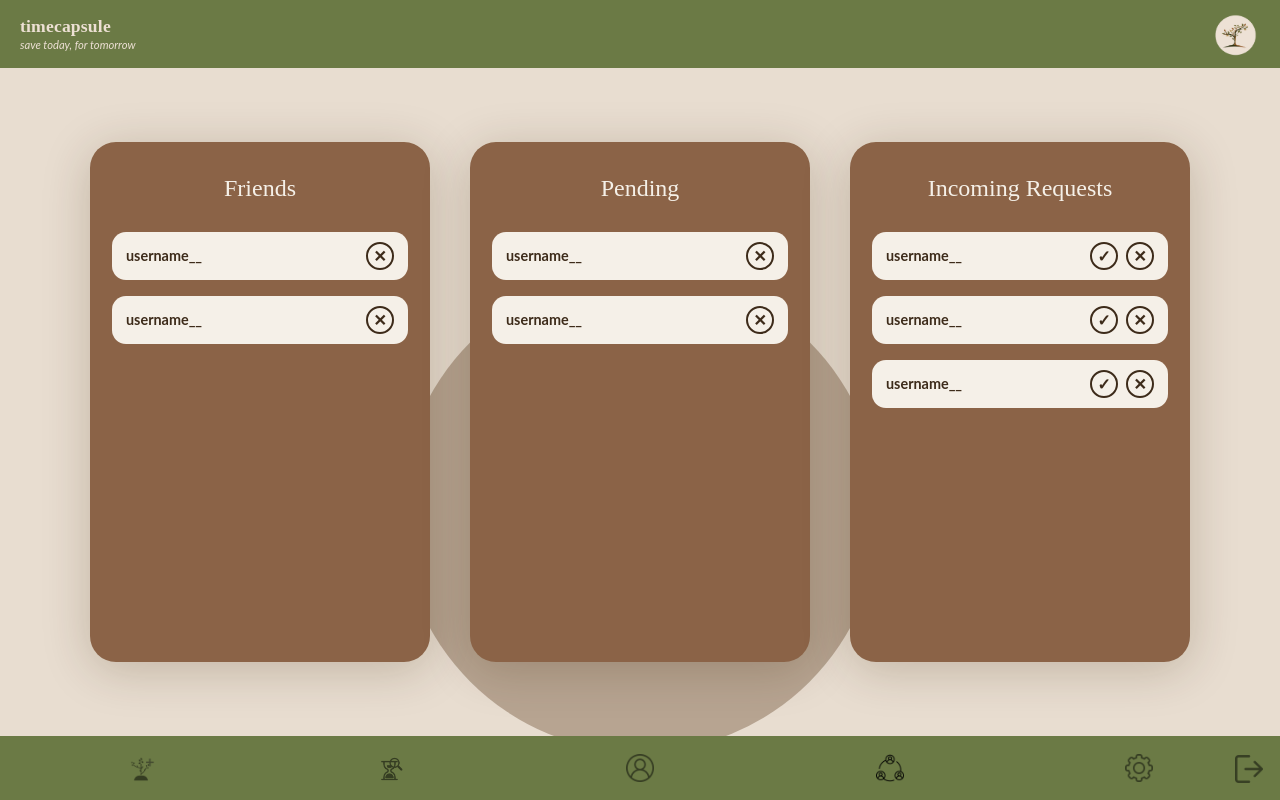
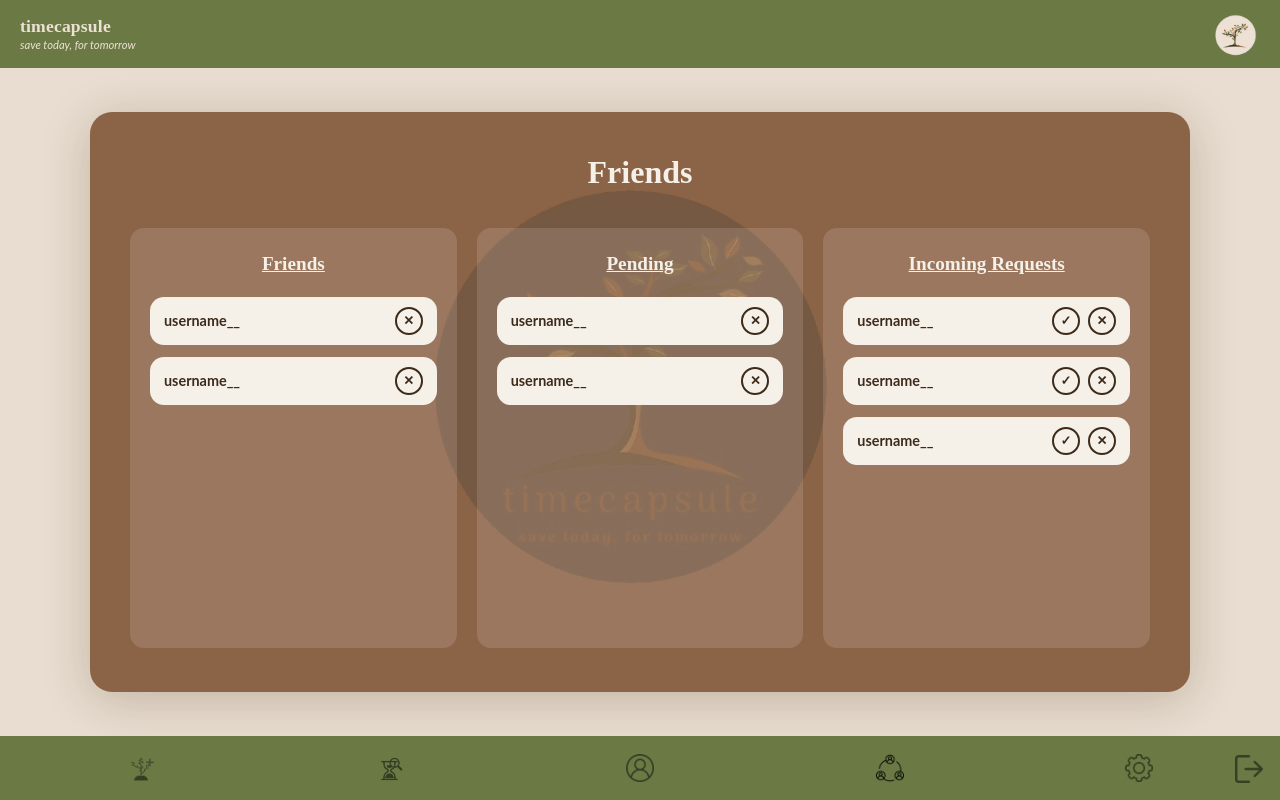
Before and after one commit to AdamCChan/CalHacks26, a Next.js app in the folder frontend/: page /friends in a window 1280 px wide. Built offline with nearby package versions, Linux system fonts and the light colour scheme.

Commit message:
updated friends page
made it more consistent with the settings page, and fixed water mark

```diff
--- a/frontend/app/friends/page.tsx
+++ b/frontend/app/friends/page.tsx
@@ -3,146 +3,116 @@
 import { useState } from "react";
 import Header1 from "@/components/Header1";
 import Footer from "@/components/Footer";
+import Image from "next/image";
+
+const assetsFolderPath = "/assets";
+const logoAndSloganDark = "logo_slogan_dark.png";
 
 export default function FriendsPage() {
   const [friends] = useState(["username__", "username__"]);
   const [pending] = useState(["username__", "username__"]);
   const [incoming] = useState(["username__", "username__", "username__"]);
 
-  function UserRow({
-    name,
-    variant,
-  }: {
-    name: string;
-    variant: "friend" | "pending" | "incoming";
-  }) {
+  function UserRow({ name, variant }: { name: string; variant: "friend" | "pending" | "incoming" }) {
     return (
-      <div
-        style={{
-          backgroundColor: "#f5f0e8",
-          borderRadius: "14px",
-          padding: "10px 14px",
-          display: "flex",
-          alignItems: "center",
-          justifyContent: "space-between",
-          fontFamily: "Lato, sans-serif",
-        }}
-      >
-        <span
-          style={{
-            fontWeight: 700,
-            color: "#3d2b1a",
-            fontSize: "0.9rem",
-          }}
-        >
+      <div style={{
+        backgroundColor: "#f5f0e8",
+        borderRadius: "14px",
+        padding: "10px 14px",
+        display: "flex",
+        alignItems: "center",
+        justifyContent: "space-between",
+        fontFamily: "Lato, sans-serif",
+      }}>
+        <span style={{ fontWeight: 700, color: "#3d2b1a", fontSize: "0.9rem" }}>
           {name}
         </span>
-
         <div style={{ display: "flex", gap: "8px" }}>
-          {variant === "incoming" && <button style={iconButtonStyle}>✓</button>}
-          <button style={iconButtonStyle}>✕</button>
+          {variant === "incoming" && (
+            <button style={rowBtnStyle}>✓</button>
+          )}
+          <button style={rowBtnStyle}>✕</button>
         </div>
       </div>
     );
   }
 
-  const iconButtonStyle: React.CSSProperties = {
-    width: "28px",
-    height: "28px",
-    borderRadius: "50%",
-    border: "2px solid #3d2b1a",
-    backgroundColor: "transparent",
-    cursor: "pointer",
-    fontWeight: 700,
-    color: "#3d2b1a",
-    display: "flex",
-    alignItems: "center",
-    justifyContent: "center",
-  };
-
   return (
-    <div
-      style={{
-        minHeight: "100dvh",
-        display: "flex",
-        flexDirection: "column",
-        backgroundColor: "#e8ddd0",
-      }}
-    >
+    <div style={{ minHeight: "100dvh", display: "flex", flexDirection: "column", backgroundColor: "#e8ddd0" }}>
       <Header1 />
 
-      <div
-        style={{
-          flex: 1,
-          display: "flex",
-          alignItems: "center",
-          justifyContent: "center",
-          padding: "40px 20px",
-        }}
-      >
-        <div
-          style={{
-            position: "relative",
-            width: "100%",
-            maxWidth: "1100px",
-          }}
-        >
-          {/* Watermark circle + text */}
+      <div style={{
+        flex: 1,
+        display: "flex",
+        alignItems: "center",
+        justifyContent: "center",
+        padding: "40px 20px",
+      }}>
+
+        {/* Outer card — same brown wrapper as settings */}
+        <div style={{
+          backgroundColor: "#8b6347",
+          borderRadius: "22px",
+          padding: "36px 40px 44px",
+          width: "100%",
+          maxWidth: "1100px",
+          position: "relative",
+          overflow: "hidden",
+          boxShadow: "0 8px 48px rgba(60, 35, 10, 0.22)",
+        }}>
+
+          {/* Watermark — same as settings page */}
           <div style={{
-            position: 'absolute',
-            bottom: '-90px', left: '50%',
-            transform: 'translateX(-50%)',
-            width: '480px', height: '480px',
-            borderRadius: '50%',
-            backgroundColor: 'rgba(80, 45, 15, 0.32)',
-            pointerEvents: 'none', zIndex: 0,
-            display: 'flex', alignItems: 'center', justifyContent: 'center',
+            position: "absolute",
+            bottom: "75px", left: "50%",
+            transform: "translateX(-50%)",
+            width: "480px", height: "480px",
+            pointerEvents: "none", zIndex: 0,
+            display: "flex", alignItems: "center", justifyContent: "center",
+            overflow: "hidden",
           }}>
-            <div style={{
-              textAlign: 'center',
-              color: 'rgba(210, 170, 120, 0.30)',
-              fontFamily: '"Playfair Display", serif',
-              fontSize: '1.9rem', fontWeight: 600,
-              lineHeight: 1.35, marginTop: '-80px',
-            }}>
-              timecapsule<br />
-              <span style={{ fontSize: '0.85rem', fontStyle: 'italic', fontWeight: 400 }}>
-                save today, for tomorrow
-              </span>
-            </div>
+            <Image
+              src={`${assetsFolderPath}/${logoAndSloganDark}`}
+              alt=""
+              width={500}
+              height={500}
+              style={{ opacity: 0.25, objectFit: "contain" }}
+            />
           </div>
 
-          {/* 3 Column Layout */}
-          <div
-            style={{
-              position: "relative",
-              zIndex: 1,
-              display: "grid",
-              gridTemplateColumns: "1fr 1fr 1fr",
-              gap: "40px",
-            }}
-          >
-            {/* Friends */}
+          {/* Title */}
+          <h1 style={{
+            fontFamily: '"Playfair Display", serif',
+            color: "#f5f0e8",
+            fontSize: "2rem",
+            fontWeight: 600,
+            textAlign: "center",
+            marginBottom: "32px",
+            position: "relative",
+            zIndex: 1,
+          }}>
+            Friends
+          </h1>
+
+          {/* 3-column grid */}
+          <div style={{
+            position: "relative",
+            zIndex: 1,
+            display: "grid",
+            gridTemplateColumns: "1fr 1fr 1fr",
+            gap: "20px",
+          }}>
             <Column title="Friends">
-              {friends.map((u, i) => (
-                <UserRow key={i} name={u} variant="friend" />
-              ))}
+              {friends.map((u, i) => <UserRow key={i} name={u} variant="friend" />)}
             </Column>
-
-            {/* Pending */}
             <Column title="Pending">
-              {pending.map((u, i) => (
-                <UserRow key={i} name={u} variant="pending" />
-              ))}
+              {pending.map((u, i) => <UserRow key={i} name={u} variant="pending" />)}
             </Column>
-
-            {/* Incoming */}
             <Column title="Incoming Requests">
-              {incoming.map((u, i) => (
-                <UserRow key={i} name={u} variant="incoming" />
-              ))}
+              {incoming.map((u, i) => <UserRow key={i} name={u} variant="incoming" />)}
             </Column>
           </div>
+
         </div>
       </div>
 
@@ -151,41 +121,46 @@ export default function FriendsPage() {
   );
 }
 
-/* ---------- Reusable Column Component ---------- */
-
-function Column({
-  title,
-  children,
-}: {
-  title: string;
-  children: React.ReactNode;
-}) {
+/* ── Column — transparent panel matching the settings right-column ── */
+function Column({ title, children }: { title: string; children: React.ReactNode }) {
   return (
-    <div
-      style={{
-        backgroundColor: "#8b6347",
-        borderRadius: "26px",
-        padding: "28px 22px",
-        minHeight: "520px",
-        display: "flex",
-        flexDirection: "column",
-        gap: "16px",
-        boxShadow: "0 8px 48px rgba(60, 35, 10, 0.22)",
-      }}
-    >
-      <h2
-        style={{
-          fontFamily: '"Playfair Display", serif',
-          color: "#f5f0e8",
-          fontSize: "1.5rem",
-          textAlign: "center",
-          marginBottom: "10px",
-        }}
-      >
+    <div style={{
+      backgroundColor: "rgba(245, 240, 232, 0.14)",
+      borderRadius: "14px",
+      padding: "22px 20px 26px",
+      minHeight: "420px",
+      display: "flex",
+      flexDirection: "column",
+      gap: "12px",
+    }}>
+      <h2 style={{
+        fontFamily: '"Playfair Display", serif',
+        color: "#f5f0e8",
+        fontSize: "1.2rem",
+        fontWeight: 600,
+        textAlign: "center",
+        textDecoration: "underline",
+        marginBottom: "6px",
+      }}>
         {title}
       </h2>
-
       {children}
     </div>
   );
 }
+
+/* ── Shared row button style ── */
+const rowBtnStyle: React.CSSProperties = {
+  width: "28px",
+  height: "28px",
+  borderRadius: "50%",
+  border: "2px solid #3d2b1a",
+  backgroundColor: "transparent",
+  cursor: "pointer",
+  fontWeight: 700,
+  color: "#3d2b1a",
+  display: "flex",
+  alignItems: "center",
+  justifyContent: "center",
+  fontSize: "0.8rem",
+};
```
